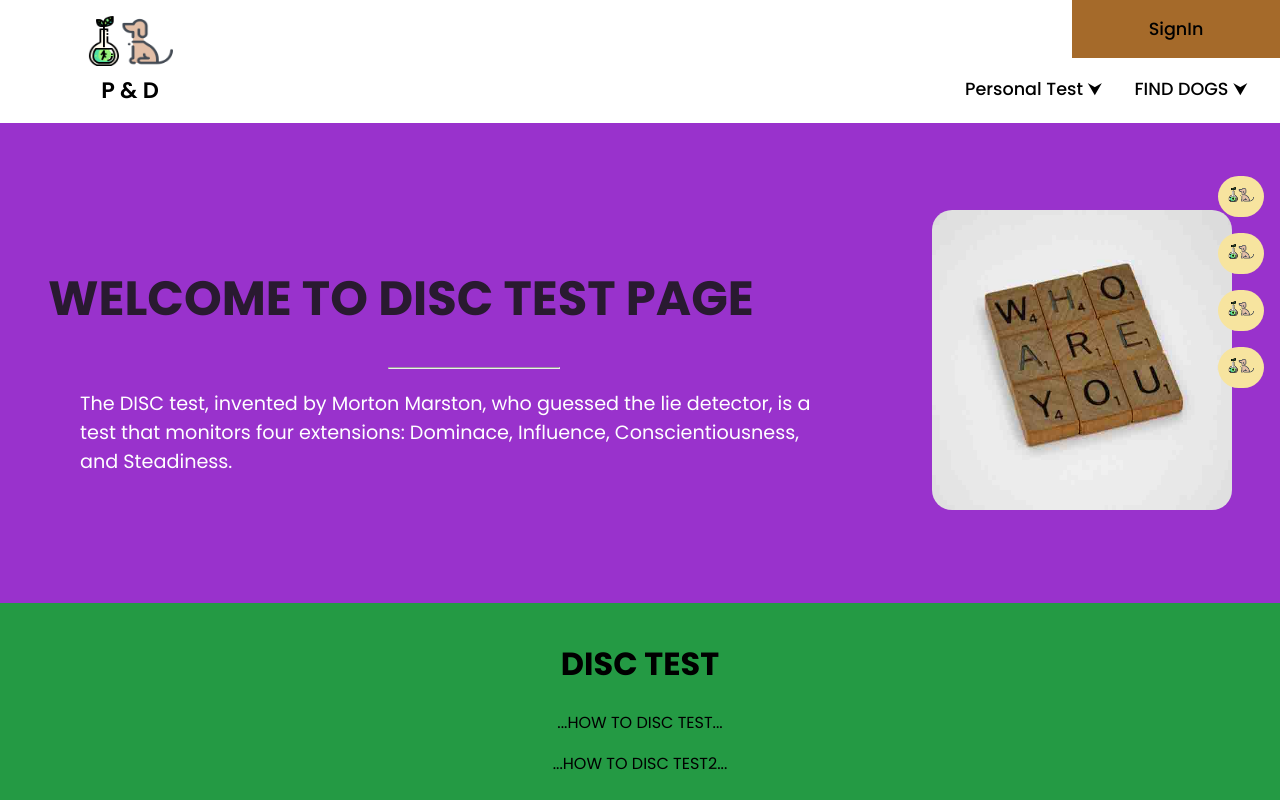
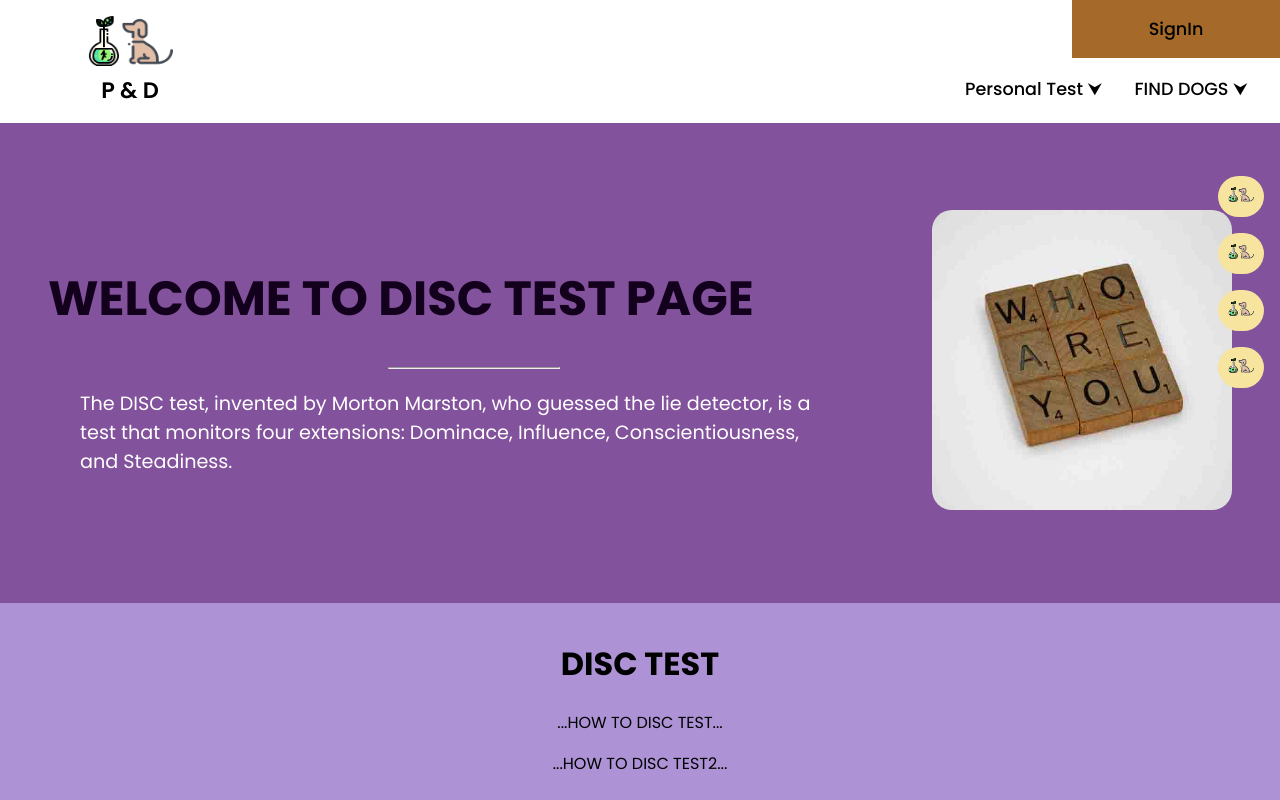
Before and after one commit to mysungsik/personality-and-dogs, a Next.js app: page /test-disc in a window 1280 px wide. Shown: the top 800 px of the page. Built offline with nearby package versions, Linux system fonts and the light colour scheme; no server answers.

Commit message:
disc styling

```diff
--- a/src/components/test-disc/test-disc-testing.module.scss
+++ b/src/components/test-disc/test-disc-testing.module.scss
@@ -21,17 +21,19 @@
     .question {
       background-color: var(--testDisc-testing-question-background-color);
       width: 100%;
-      height: 20rem;
       margin: 2rem 0;
       border-radius: 20px;
 
       .questionList {
-        display: flex;
-        justify-content: space-between;
-        max-width: 40rem;
-        margin: 3rem auto;
-        button {
-          @include commonUi.default-Ui("disc-testing__button");
+        &__buttons {
+          margin: 3rem auto;
+          display: grid;
+          grid-template-columns: 1fr 1fr;
+          max-width: 40rem;
+          button {
+            @include commonUi.default-Ui("disc-testing__button");
+            margin: 1rem auto;
+          }
         }
       }
     }
--- a/src/components/test-disc/test-disc-testing.tsx
+++ b/src/components/test-disc/test-disc-testing.tsx
@@ -84,6 +84,7 @@ const TestDiscTesting = () => {
           <p>The button will be disabled when you press it</p>
           <p>It is better to choose without thinking deeply. </p>
           <div className={styles.questionList}>
+            <div  className={styles.questionList__buttons}>
               {/* 정답값에 값이 들어있다면 버튼을 disabled */}
               <button
                 onClick={() => addHandler("a", item.id)}
@@ -133,6 +134,7 @@ const TestDiscTesting = () => {
               <p> {Number(item.id) + 1} / 10</p>
             </div>
           </div>
+        </div>
       );
     }
   });
--- a/src/styles/globals.scss
+++ b/src/styles/globals.scss
@@ -43,19 +43,14 @@ html {
   --alldogs-intro-background-color: rgb(230, 84, 68);
   --alldogs-intro-font-color: black;
 
-  --testDisc-intro-background-color: darkorchid;
-  --testDisc-intro-font-color: rgb(41, 26, 48);
-
-  --testDisc-testing-background-color: rgb(36, 154, 68);
-
-  --testDisc-testing-question-background-color: rgb(189, 236, 200);
-
+  --testDisc-intro-background-color: rgb(131, 82, 156);
+  --testDisc-intro-font-color: rgb(19, 0, 28);
+  --testDisc-testing-background-color: rgb(173, 147, 214);
+  --testDisc-testing-question-background-color: rgb(185, 231, 115);
   --testDisc-testing-button-color: rgb(174, 131, 196);
   --testDisc-testing-button-color-hover: rgb(103, 78, 115);
-
   --testDisc-testing-submit-button-color: rgb(238, 161, 206);
   --testDisc-testing-submit-button-color-hover: rgb(187, 97, 166);
-
   --testDisc-testing-retry-button-color: rgb(95, 95, 95);
   --testDisc-testing-retry-button-color-hover: rgb(143, 143, 143);
 }
```
Lines whose indentation alone changed are shown as unchanged.
